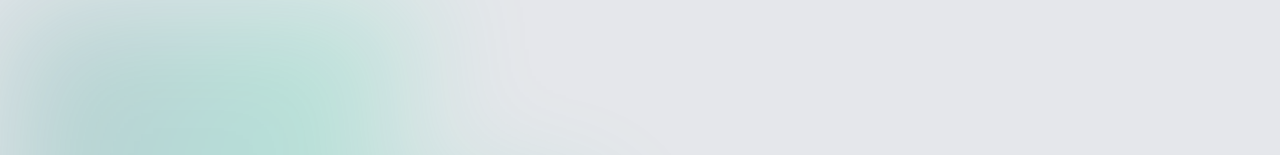
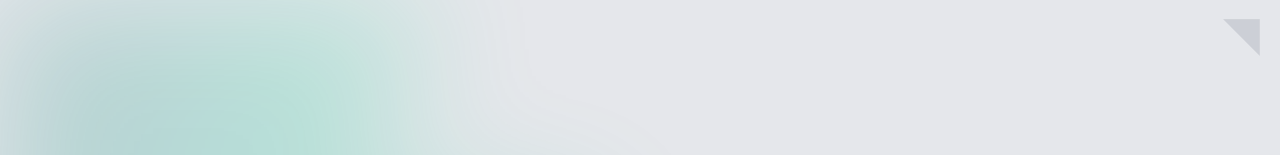
Before and after one commit to ahme-dev/portfolio-green, a Vue app: page / in a window 1280 px wide. Shown: the top 155 px of the page. Built offline with nearby package versions, Linux system fonts and the light colour scheme.

Commit message:
feat: add scroll to top and make scrollbar match

```diff
--- a/index.html
+++ b/index.html
@@ -13,18 +13,34 @@
     />
     <!-- Styles -->
     <style>
+      /* General */
       *,
       *::before,
       *::after {
         margin: 0;
         padding: 0;
         box-sizing: border-box;
+        transition: 0.5s ease-in-out;
         color: inherit;
         z-index: 5;
         font-family: "Lexend", sans-serif;
       }
+      /* Selection */
       *::selection {
         background-color: gainsboro;
+      }
+      /* Scrollbar */
+      * {
+        scrollbar-color: rgba(75, 255, 165, 0.747) transparent;
+        scrollbar-width: 0.5rem;
+      }
+      *::-webkit-scrollbar-thumb {
+        background-color: rgba(75, 255, 165, 0.747);
+        width: 0.5rem;
+      }
+      *::-webkit-scrollbar-track {
+        background-color: transparent;
+        width: 0.5rem;
       }
     </style>
   </head>
--- a/src/App.vue
+++ b/src/App.vue
@@ -81,5 +81,12 @@
     <!-- Footer End -->
     <!-- Version Switcher -->
     <Version></Version>
+    <!-- Fixed Symbols -->
+    <a
+      href="#header"
+      class="fixed top-2 right-5 text-5xl text-gray-500 opacity-20 select-none hover:(text-emerald-300 opacity-90)"
+    >
+      ◥
+    </a>
   </div>
 </template>
--- a/src/Card.vue
+++ b/src/Card.vue
@@ -37,7 +37,8 @@
 <style scoped>
   p {
     transform: v-bind(cardTransform);
-    transition: transform 0.2s;
+    transition: transform 0.2s ease-in-out;
+    transition-delay: 0;
   }
   *::selection {
     @apply bg-emerald-300;
```
